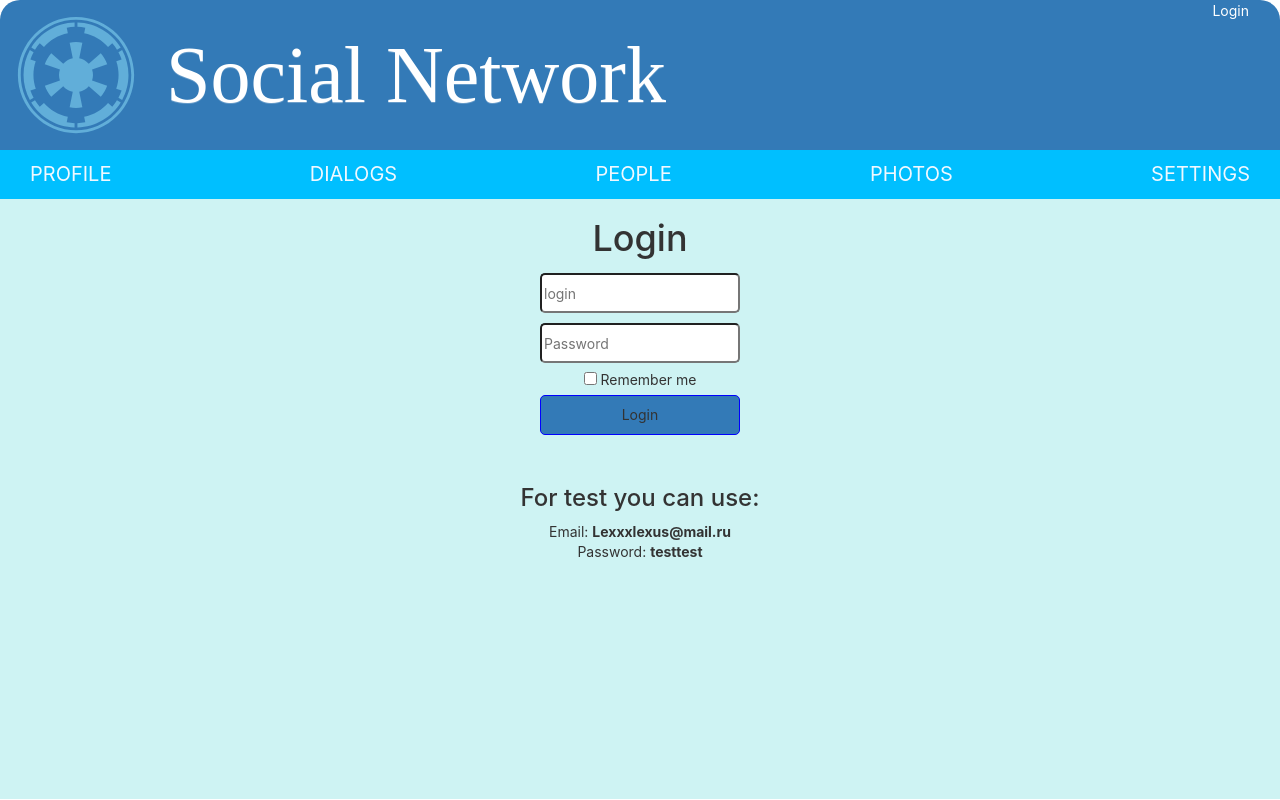
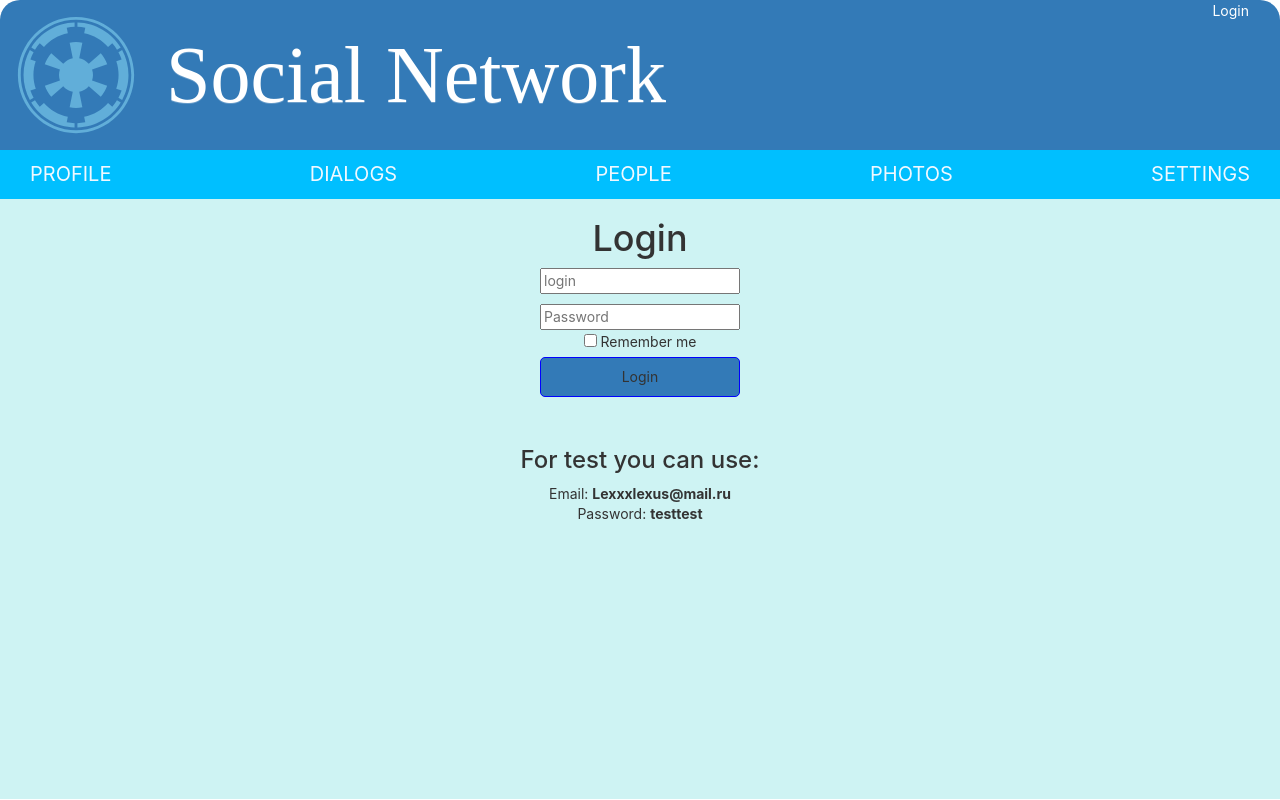
Before and after one commit to Revolt9k/SocialNetwork, a React (Create React App) app: page /Login in a window 1280 px wide. Built offline with nearby package versions, Linux system fonts and the light colour scheme; no server answers.

Commit message:
validators and forms dramatically updated

```diff
--- a/src/assets/FormsControl/FormsControl.module.css
+++ b/src/assets/FormsControl/FormsControl.module.css
@@ -7,12 +7,26 @@
     height: 100%;
 }
 
+.input_wrapper {
+    margin-top: 10px;
+    text-align: center;
+    width: 100%;
+}
+
+.input {
+    width: 200px;
+    resize: none;
+}
+
 .error {
-    border: solid 0px red;
+    /*border: solid 1px red;*/
+}
+
+.input_error_text {
+    color: red;
 }
 
 .errortext {
-    display: none;
     text-align: center;
-    border-top: solid 3px red;
+    border: solid 3px red;
 }
--- /dev/null
+++ b/src/assets/FormsControl/Input.jsx
@@ -0,0 +1,20 @@
+import React from "react";
+import classes from "../FormsControl/FormsControl.module.css"
+
+
+export const Input = ({input, meta, ...props}) => {
+
+    const hasError = meta.touched && meta.error;
+
+    return (
+        <div className={classes.input_wrapper + " " + (hasError ? classes.error : "")} >
+            <div>
+                <input  {...input} {...props} className={classes.input} />
+            </div>
+            {hasError && <div className={classes.input_error_text}>
+                {meta.error}
+            </div> }
+        </div>
+
+    )
+}
--- a/src/assets/FormsControl/Textarea.jsx
+++ b/src/assets/FormsControl/Textarea.jsx
@@ -3,14 +3,17 @@ import classes from "../FormsControl/FormsControl.module.css"
 
 
 export const Textarea = ({input, meta, ...props}) => {
+
+const hasError = meta.touched && meta.error;
+
     return (
-        <div className={classes.textarea_wrapper + " " + classes.error} >
+        <div className={classes.textarea_wrapper + " " + (hasError ? classes.error : "")} >
             <div>
                 <textarea  {...input} {...props} />
             </div>
-            <div className={classes.errortext}>
-                "error"
-            </div>
+            {hasError && <div className={classes.errortext}>
+                {meta.error}
+            </div> }
         </div>
 
     )
--- a/src/components/Login/LoginForm.jsx
+++ b/src/components/Login/LoginForm.jsx
@@ -2,6 +2,9 @@ import classes from "./login.module.css";
 import React from "react";
 import {Form, Field} from 'react-final-form'
 import {Redirect} from "react-router-dom";
+import {composeValidators, maxLengthCreator, required} from "../../utils/validators";
+import {Textarea} from "../../assets/FormsControl/Textarea";
+import {Input} from "../../assets/FormsControl/Input";
 
 const LoginForm = (props) => {
 
@@ -24,16 +27,22 @@ const LoginForm = (props) => {
                             <h1>Login</h1>
                             <form onSubmit={handleSubmit}>
                                 <div>
-                                    <Field component={"input"}
+                                    <Field component={Input}
                                            name={"email"}
                                            className={classes.login_input}
-                                           placeholder={"login"}/>
+                                           placeholder={"login"}
+                                           validate={required}
+                                    />
                                 </div>
                                 <div>
-                                    <Field component={"input"}
+                                    <Field component={Input}
                                            name={"password"}
                                            className={classes.pass_input}
-                                           placeholder={"Password"}/>
+                                           placeholder={"Password"}
+                                           type={"password"}
+                                           validate={required}
+                                    />
+
                                 </div>
                                 <div>
                                     <Field component={"input"}
--- a/src/components/dialogs/dialogsForm.jsx
+++ b/src/components/dialogs/dialogsForm.jsx
@@ -1,15 +1,24 @@
 import {Field, Form} from "react-final-form";
 import classes from "./dialogs.module.css";
 import React from "react";
+import {Textarea} from "../../assets/FormsControl/Textarea";
+import {composeValidators, maxLengthCreator, required} from "../../utils/validators";
 
 
 
 const DialogsForm = (props) => {
 
+
     const onSubmit = (values) => {
-        props.SendMesage(values.message);
+        if(values.message) {
+            props.SendMesage(values.message);
+        }
+        clean(values)
     }
 
+    const clean = (values) => {
+        values.message = ""
+    }
 
     return <Form onSubmit={onSubmit}
         render={({handleSubmit, form, submitting, pristine, values}) => (
@@ -17,11 +26,11 @@ const DialogsForm = (props) => {
                 <div className={classes.textzone}>
                     <Field
                         name="message"
-                        component="input"
+                        component={Textarea}
                         type="text"
                         placeholder="Your message here"
                         className={classes.textarea}
-
+                        validate={composeValidators(required, maxLengthCreator(40))}
                     />
                     <button type="submit"
                             disabled={submitting || pristine}
--- a/src/components/profile/myPosts/Post/myPostForm.jsx
+++ b/src/components/profile/myPosts/Post/myPostForm.jsx
@@ -8,10 +8,8 @@ const MyPostForm = (props) => {
 
 
     const onSubmit = (values) => {
-        props.addPost(values.post);
+            props.addPost(values.post);
     }
-
-
 
     return <Form onSubmit={onSubmit}
                  render={({handleSubmit, form, submitting, pristine, values}) => (
@@ -23,9 +21,9 @@ const MyPostForm = (props) => {
                                  type="text"
                                  placeholder="Your post here"
                                  className={classes.textarea}
-                                 validate={composeValidators(required, maxLengthCreator(10))}
+                                 validate={composeValidators(required, maxLengthCreator(100))}
                              />
-                             <button type="submit"
+                             <button type={"submit"}
                                      disabled={submitting || pristine}
                                      className={classes.button + " " + classes.buttonAdd}>
                                  Send
--- a/src/components/profile/myPosts/myPosts.module.css
+++ b/src/components/profile/myPosts/myPosts.module.css
@@ -30,10 +30,6 @@
     background-color: #92ffee;
 }
 
-.buttonAdd:hover {
-    background-color: #92ffb9;
-}
-
 .buttonRemove {
     background-color: #ffcfd1;
 }
--- a/src/utils/validators.js
+++ b/src/utils/validators.js
@@ -3,12 +3,12 @@ export const composeValidators = (...validators) => value =>
     validators.reduce((error, validator) => error || validator(value), undefined)
 
 
-export const required = value => (value ? undefined : 'Required')
+export const required = value => (value ? undefined : 'Field is Required')
 
 
 export const maxLengthCreator = (ML) => {
     return (value) => {
-        if (value&&value.length > ML) return ("Max length is " + ML);
+        if (value&&value.length > ML) return ("Max length is " + ML + " symblos");
         return undefined
     }
 }
```
